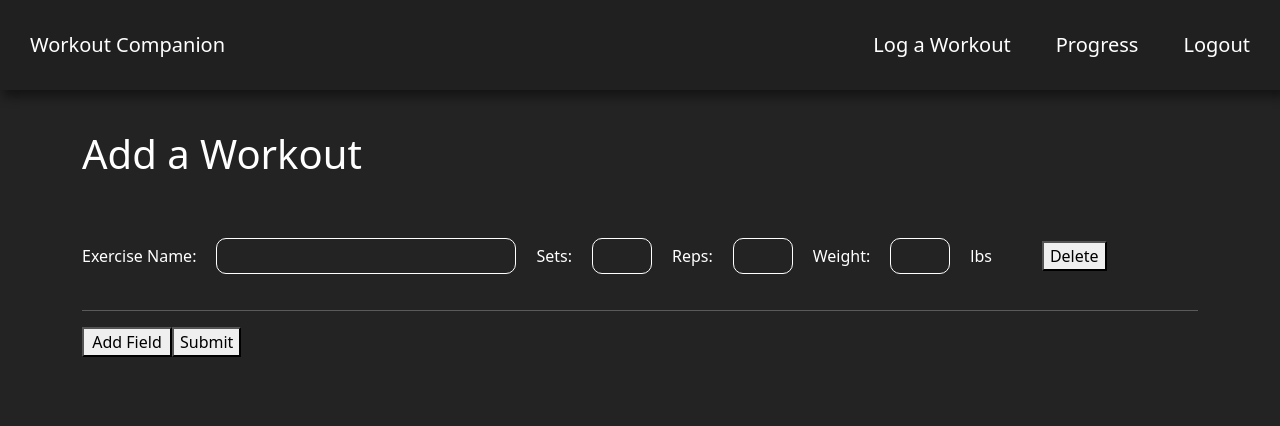
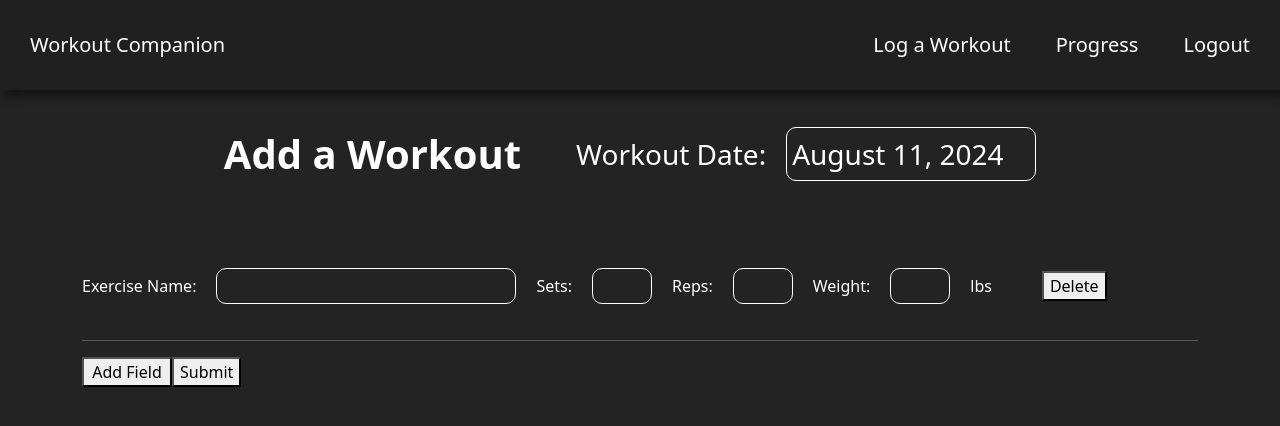
Before and after one commit to FarhanK29/workout-companion-app, a React (Create React App) app in the folder client/: page /workout in a window 1280 px wide. Shown: the top 426 px of the page. Built offline with nearby package versions, Linux system fonts and the light colour scheme; sample sign-in values are in the browser's storage.

Commit message:
improved features

```diff
--- a/client/package.json
+++ b/client/package.json
@@ -11,6 +11,7 @@
     "react-dom": "^18.3.1",
     "react-router-dom": "^6.25.1",
     "react-scripts": "5.0.1",
+    "reactjs-popup": "^2.0.6",
     "web-vitals": "^2.1.4"
   },
   "scripts": {
--- a/client/src/pages/Workout.css
+++ b/client/src/pages/Workout.css
@@ -11,8 +11,23 @@ body{
     flex-direction: column;
 }
 
-.workout-page h1{
+.workout-date-container
+{
+    justify-content:center;
+    display:flex;
+    flex-direction:row;
+    align-items:center;
+    font-size:1.75em;
+    padding-bottom: 30px;
+}
+.workout-date-container h1{
     margin:40px 0px;
+    font-weight:bold;
+    padding-right:55px;
+}
+
+#workout-date-input{
+    width:250px;
 }
 .workouts{
     display:flex;
--- a/client/src/pages/Workout.js
+++ b/client/src/pages/Workout.js
@@ -5,8 +5,16 @@ import Navbar from '../components/Navbar'
 
 export default function Workout() {
 
+  const date = new Date();
+
+  const months = ["January", "February", "March", "April", "May", "June", "July", "August", "September", "October", "November", "December"];
+  const fullDate = `${months[date.getMonth()]} ${date.getDate()}, ${date.getFullYear()}`;
+
+
+
   const token = localStorage.getItem('token')
 
+  const [workoutDate, setWorkoutDate] = React.useState(fullDate);
 
   const [workouts, setWorkouts] = React.useState([{
     exercise:'',
@@ -33,7 +41,7 @@ export default function Workout() {
     const response = await fetch('/api/logworkout', {
       method: 'POST',
       headers:{ 'Content-Type': 'application/json' },
-      body: JSON.stringify({token: token, workouts:workouts})
+      body: JSON.stringify({token: token, workouts:workouts, workout_name: workoutDate})
     })
     console.log(response)
     const json = await response.json();
@@ -64,7 +72,18 @@ export default function Workout() {
       <Navbar />
       <div className = "workout-form container">
         <form className = "add-workout-form" onSubmit = {handleSubmit}>
+        <div className = "workout-date-container">
           <h1>Add a Workout</h1>
+          <div>Workout Date: </div>
+          <input
+            name = "workout-date"
+            className = "input-container"
+            id = "workout-date-input"
+            type = "text"
+            value = {workoutDate}
+            onChange = { (e) => setWorkoutDate(e.target.value)}
+          />
+          </div>
           {workouts.map( (workout, index) => (
             <div className = "workouts" key = {index}>
               <div className = "workout-line">
```
Also changed, not shown: 2 other files (tests, documents, lock files or other folders).
